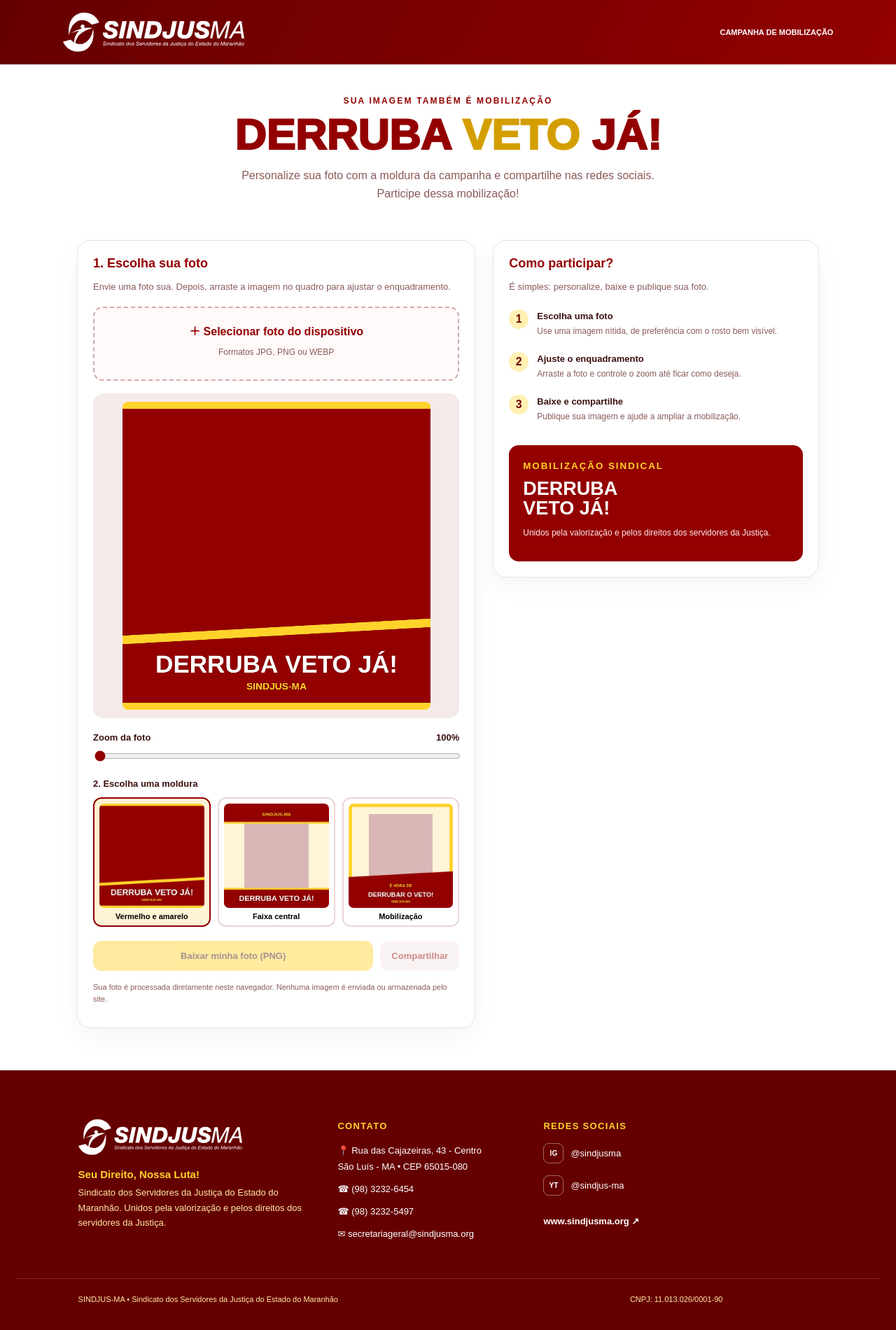
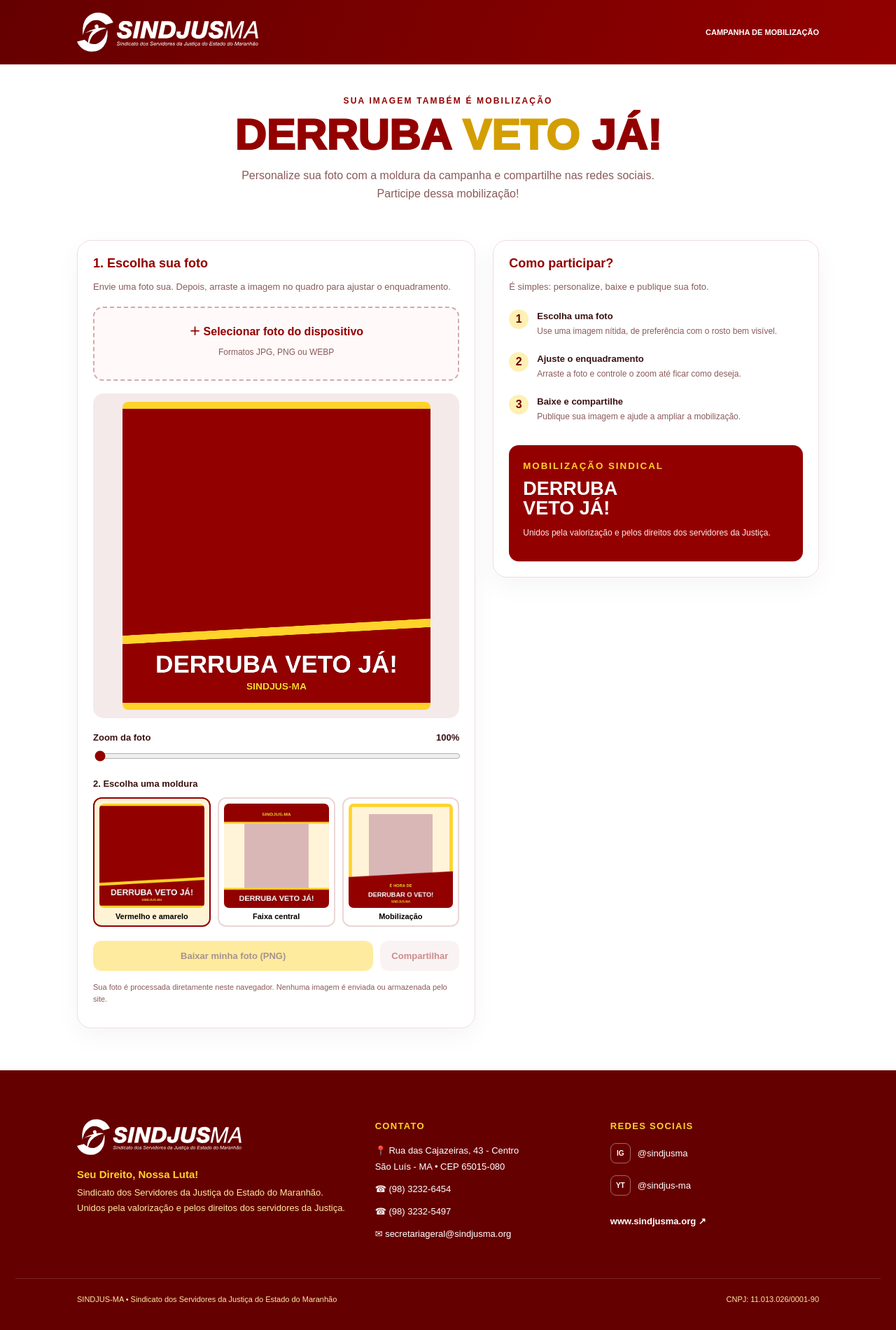
Before and after one commit to agenciadigitalhabla-art/sindjusma-avatar, a plain HTML site: page index.html in a window 1280 px wide. Shown: the whole page at 70% size. Drawn offline with Linux system fonts and the light colour scheme.

Commit message:
Alinha margens do cabeçalho e rodapé ao conteúdo interno

```diff
--- a/index.html
+++ b/index.html
@@ -27,7 +27,7 @@ body {
 header {
   background: linear-gradient(115deg, #650000, #930000);
   color: white;
-  padding: 18px clamp(28px, 7vw, 100px);
+  padding: 18px max(20px, calc((100% - 1100px) / 2 + 20px));
   display: flex;
   align-items: center;
   justify-content: space-between;
@@ -321,13 +321,13 @@ footer {
 @media(max-width:780px) {
   main { grid-template-columns: 1fr; }
   .panel { padding: 17px; }
-  header { padding: 15px 26px; }
+  header { padding: 15px 20px; }
 }
 
 /* Identidade visual e rodapé institucional */
 .header-logo{display:block;width:min(260px,34vw);height:auto;max-height:58px;object-fit:contain;object-position:left center}
 .site-footer{margin-top:0;background:#650000;color:#fff}
-.footer-main{max-width:1100px;margin:0;padding:48px clamp(28px, 7vw, 100px) 42px;display:grid;grid-template-columns:1.3fr 1fr 1fr;gap:38px;text-align:left}
+.footer-main{max-width:1100px;margin:0 auto;padding:48px 20px 42px;display:grid;grid-template-columns:1.3fr 1fr 1fr;gap:38px;text-align:left}
 .footer-brand{max-width:390px;text-align:left}
 .footer-logo-card{display:inline-flex;align-items:center}
 .footer-logo-card img{display:block;width:235px;height:auto;max-height:75px;object-fit:contain}
@@ -341,8 +341,8 @@ footer {
 .social-icon{width:29px;height:29px;border:1px solid #ffffff65;border-radius:8px;display:grid;place-items:center;font-size:10px;font-weight:900;color:#fff}
 .footer-site{margin-top:16px!important;font-weight:800}
 .footer-bottom{background:#650000;border-top:1px solid #ffffff25}
-.footer-bottom>div{max-width:1100px;min-height:58px;margin:0;padding:14px clamp(28px, 7vw, 100px);display:flex;align-items:center;justify-content:space-between;gap:15px;color:#FFE8A3;font-size:11px}
-@media(max-width:780px){.header-logo{width:min(220px,52vw);max-height:48px}.footer-main{grid-template-columns:1fr;gap:28px;padding:38px 26px}.footer-logo-card img{width:210px}.footer-bottom>div{align-items:flex-start;flex-direction:column;justify-content:center;line-height:1.5;padding-left:26px;padding-right:26px}}
+.footer-bottom>div{max-width:1100px;min-height:58px;margin:0 auto;padding:14px 20px;display:flex;align-items:center;justify-content:space-between;gap:15px;color:#FFE8A3;font-size:11px}
+@media(max-width:780px){.header-logo{width:min(220px,52vw);max-height:48px}.footer-main{grid-template-columns:1fr;gap:28px;padding:38px 20px}.footer-logo-card img{width:210px}.footer-bottom>div{align-items:flex-start;flex-direction:column;justify-content:center;line-height:1.5;padding-left:20px;padding-right:20px}}
 
 </style>
 </head>
```
